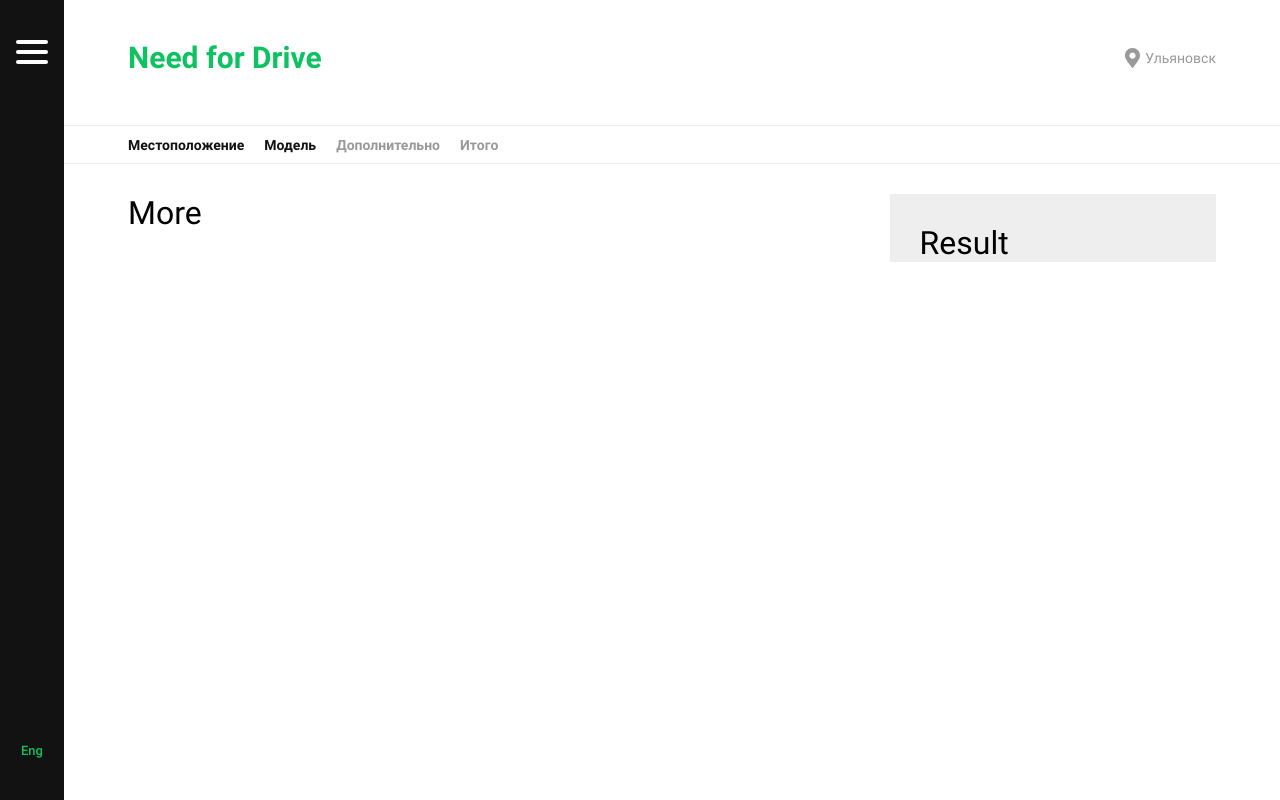
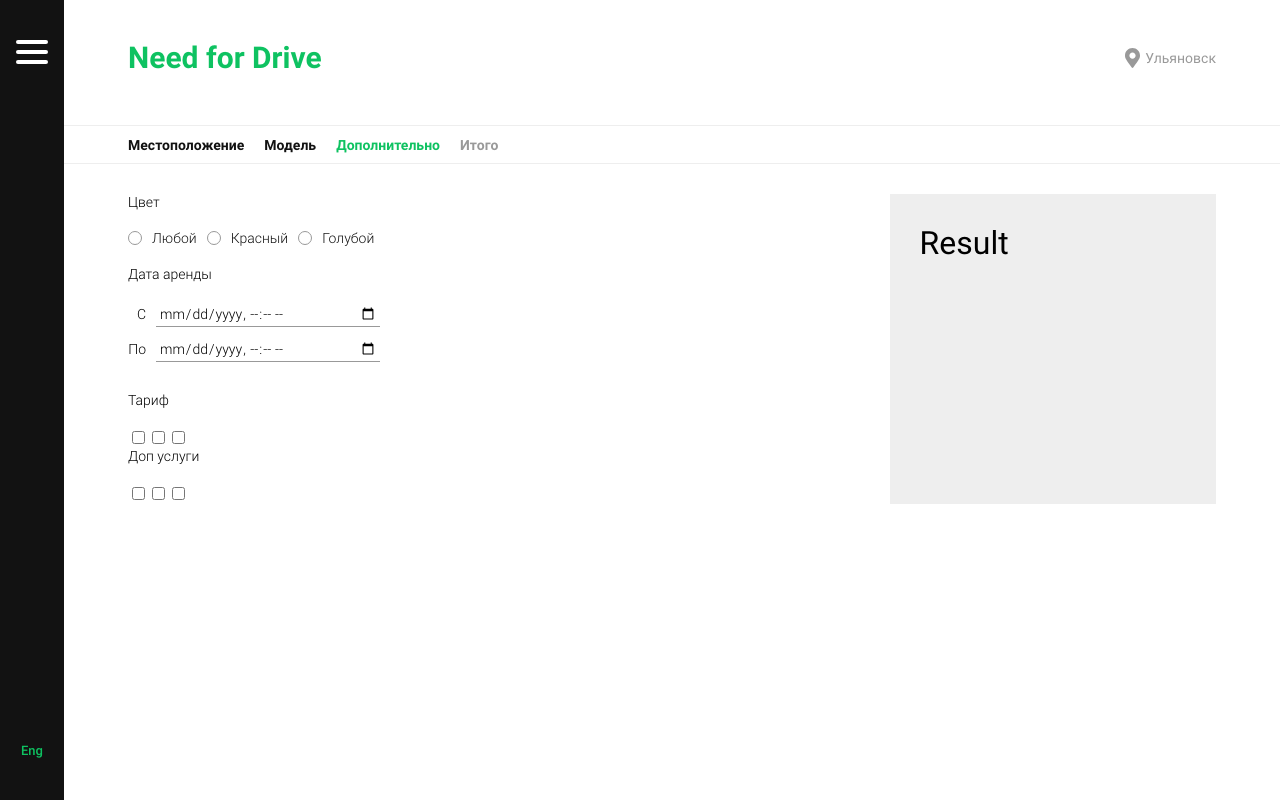
Before and after one commit to ArturIgnatov/ArturIgnatov.github.io, a React (Create React App) app: page /orderpage/more in a window 1280 px wide. Built offline with nearby package versions, Linux system fonts and the light colour scheme.

Commit message:
fux bugs build

```diff
--- a/package.json
+++ b/package.json
@@ -14,6 +14,7 @@
     "react-scripts": "3.4.1",
     "redux": "^4.0.5"
   },
+  "homepage": "./",
   "scripts": {
     "start": "react-scripts start",
     "build": "react-scripts build",
--- a/src/components/Order Page/Content/Location/Location.jsx
+++ b/src/components/Order Page/Content/Location/Location.jsx
@@ -35,7 +35,7 @@ const Location = (props) => {
 
 	return (
 		<div className='location'>
-			<div className='location__info'>
+			<div className='location__info style-input'>
 				<label className='location__city' >
 					Город
 					<input type="text" ref={cityValue} onChange={updateCityValue} value={inputText} onClick={() => { props.toggleCityBox() }}/>
@@ -54,7 +54,7 @@ const Location = (props) => {
 					:
 					<div></div> }
 				</label>
-				<label className='location__point'>
+				<label className='location__point input'>
 					Пункт выдачи
 					<input type="text" placeholder='Начните вводить пункт'/>
 				</label>
--- a/src/components/Order Page/Content/Location/Location.sass
+++ b/src/components/Order Page/Content/Location/Location.sass
@@ -6,8 +6,23 @@
 	flex-direction: column
 	align-items: flex-end
 	margin-bottom: 50px
-.location__city
+.style-input
 	position: relative
+	label
+		font-size: 14px
+		font-weight: 300
+		margin-bottom: 10px
+	input
+		margin-left: 10px
+		padding: 3px
+		width: 224px
+		border: 0
+		font-size: 14px
+		font-weight: 300
+		background: transparent
+		border-bottom: 1px solid $GRAY
+		&:focus
+			outline: none
 
 .location__city-list
 	width: 224px
@@ -30,24 +45,6 @@
 		color: $GRAY
 		&:hover
 			color: $GREEN
-
-
-
-label
-	font-size: 14px
-	font-weight: 300
-	margin-bottom: 10px
-input
-	margin-left: 10px
-	padding: 3px
-	width: 224px
-	border: 0
-	font-size: 14px
-	font-weight: 300
-	background: transparent
-	border-bottom: 1px solid $GRAY
-	&:focus
-		outline: none
 .svg__wrapper
 	position: absolute
 	cursor: pointer
--- a/src/components/Order Page/Content/Model/Model.jsx
+++ b/src/components/Order Page/Content/Model/Model.jsx
@@ -3,10 +3,18 @@ import './Model.sass'
 
 
 const Model = (props) => {
-	console.log(props);
 
 // Рендер радио
-	const checkBoxItem = props.filterCar.map((el) => {
+	const radioFilterCarItem = props.filterCar.map((el) => {
+		if (el.checked) {
+			return(
+				<label key={el.id}>
+					<input className="check" type="radio" name="model" checked={el.checked} onChange={() => { props.handlerRadio(el.id) }} />
+					<span className="fakecheck"></span>
+					<span className='active'>{el.title}</span>
+				</label>
+			)
+		}
 		return (
 			<label key={el.id}>
 				<input className="check" type="radio" name="model" checked={el.checked} onChange={() => { props.handlerRadio(el.id) }} />
@@ -51,8 +59,8 @@ const Model = (props) => {
 
 	return (
 		<div className='model'>
-			<div className='model__filter'>
-				{checkBoxItem}
+			<div className='model__filter style-radio'>
+				{radioFilterCarItem}
 			</div>
 			<div className='model__view'>
 				{carsItem}
--- a/src/components/Order Page/Content/Model/Model.sass
+++ b/src/components/Order Page/Content/Model/Model.sass
@@ -10,9 +10,14 @@
 .model__filter
 	margin-bottom: 40px
 	display: flex
+
+.style-radio
 	span
 		font-size: 14px
 		font-weight: 300
+		color: $GRAY
+		&.active
+			color: $BLACK
 	label
 		display: flex
 		align-items: center
@@ -23,12 +28,14 @@
 			opacity: 1
 	.fakecheck
 		display: inline-block
-		width: 16px
-		height: 16px
+		width: 14px
+		height: 14px
 		border: 1px solid #999999
 		margin-right: 10px
 		position: relative
 		border-radius: 50%
+		&.active
+			color: $GRAY
 	.fakecheck::before
 		border-radius: 50%
 		content: " "
@@ -37,10 +44,10 @@
 		left: 50%
 		transform: translate(-50%, -50%)
 		display: block
-		width: 16px
-		height: 16px
+		width: 14px
+		height: 14px
 		background-color: #fff
-		border: 5px solid $GREEN
+		border: 4px solid $GREEN
 		opacity: 0
 		transition: all linear .1s
 
--- a/src/components/Order Page/Content/More/More.jsx
+++ b/src/components/Order Page/Content/More/More.jsx
@@ -2,10 +2,51 @@ import React from 'react'
 import './More.sass'
 
 
-const More = () => {
+const More = (props) => {
+	console.log(props);
+
+	const radioFilterColorItem = props.colors.map( el => {
+		return (
+
+			<label key={el.id}>
+				<input className="check" type="radio" name="colors" checked={el.checked} onChange={() => { props.selectColor(el.id, el.title) }} />
+				<span className="fakecheck"></span>
+				<span className='active'>{el.title}</span>
+			</label>
+		)
+	})
+
 	return (
-		<div>
-			<h1>More</h1>
+		<div className='more'>
+			<span>Цвет</span>
+			<div className='more__colors style-radio'>
+				{radioFilterColorItem}
+			</div>
+			<span>Дата аренды</span>
+			<div className='more__date style-input'>
+				<label className='location__city' >
+					С
+					<input type="datetime-local"/>
+				</label>
+				<label className='location__point input'>
+					По
+					<input type="datetime-local" placeholder='Введите дату и время' />
+				</label>
+			</div>
+			<span>Тариф</span>
+			<label>
+				<input type="checkbox" />
+			</label>
+			<label>
+				<input type="checkbox" />
+			</label>
+			<label>
+				<input type="checkbox" />
+			</label>
+			<span>Доп услуги</span>
+			<input type="checkbox" />
+			<input type="checkbox" />
+			<input type="checkbox" />
 		</div>
 	)
 }
--- a/src/components/Order Page/Content/More/More.sass
+++ b/src/components/Order Page/Content/More/More.sass
@@ -0,0 +1,15 @@
+.more
+	span
+		display: block
+		font-size: 14px
+		font-weight: 300
+		margin-bottom: 20px
+.more__colors
+		display: flex
+.more__date
+	width: 252px
+	display: flex
+	flex-direction: column
+	align-items: flex-end
+	position: relative
+	margin-bottom: 20px
--- /dev/null
+++ b/src/components/Order Page/Content/More/MoreContainer.jsx
@@ -0,0 +1,24 @@
+import { connect } from 'react-redux';
+import More from './More';
+import { selectColorCarRadio } from '../../../../redux/orderpage-reducer';
+
+let mapStateToProps = (state) => {
+	return {
+		colors: state.orderPage.colors,
+		date: state.orderPage.date,
+		rate: state.orderPage.rate,
+		services: state.orderPage.services
+	}
+}
+let mapDispatchToProps = (dispatch) => {
+	return {
+		selectColor: (idRadio, title) => {
+			dispatch(selectColorCarRadio(idRadio, title))
+		}
+	}
+}
+
+const MoreContainer = connect(mapStateToProps, mapDispatchToProps)(More)
+
+
+export default MoreContainer;
--- a/src/components/Order Page/Content/OrderContent.jsx
+++ b/src/components/Order Page/Content/OrderContent.jsx
@@ -1,19 +1,19 @@
 import React from 'react'
 import './OrderContent.sass'
 import { Switch, Route } from 'react-router-dom'
-import Total from './Total/Total'
-import More from './More/More'
 import ModelContainer from './Model/ModelContainer'
 import LocationContainer from './Location/LocationContainer'
+import MoreContainer from './More/MoreContainer'
+import TotalContainer from './Total/TotalContainer'
 
-const OrderContent = (props) => {
+const OrderContent = () => {
 	return (
 		<div className='order-page__content'>
 			<Switch>
-				<Route exact path={'/orderpage'} render={ () => <LocationContainer /> } />
+				<Route exact path={'/orderpage'} component={LocationContainer} />
 				<Route  path={'/orderpage/model'} component={ModelContainer} />
-				<Route  path={'/orderpage/more'} component={More} />
-				<Route  path={'/orderpage/total'} component={Total} />
+				<Route  path={'/orderpage/more'} component={MoreContainer} />
+				<Route  path={'/orderpage/total'} component={TotalContainer} />
 			</Switch>
 		</div>
 	)
--- a/src/components/Order Page/Content/Total/Total.jsx
+++ b/src/components/Order Page/Content/Total/Total.jsx
@@ -2,7 +2,9 @@ import React from 'react'
 import './Total.sass'
 
 
-const Total = () => {
+const Total = (props) => {
+	console.log(props);
+
 	return (
 		<div>
 			<h1>Total</h1>
--- /dev/null
+++ b/src/components/Order Page/Content/Total/TotalContainer.jsx
@@ -0,0 +1,19 @@
+import { connect } from 'react-redux';
+import Total from './Total';
+
+let mapStateToProps = (state) => {
+
+	return {
+		preorder: state.orderPage.preorder
+	}
+}
+let mapDispatchToProps = (dispatch) => {
+	return {
+
+	}
+}
+
+const TotalContainer = connect(mapStateToProps, mapDispatchToProps)(Total)
+
+
+export default TotalContainer;
--- a/src/redux/orderpage-reducer.js
+++ b/src/redux/orderpage-reducer.js
@@ -11,11 +11,13 @@ let TOGGLE_CITY_BOX = 'TOGGLE_CITY_BOX'
 let SELECT_CARS = 'SELECT_CARS'
 let FILTER_CAR = 'FILTER_CAR'
 
+let SELECT_COLOR = "SELECT_COLOR"
+
 let initialState = {
 	menu:[
 		{ id: 1, title: 'Местоположение', path:'/orderpage', isActive: true},
 		{ id: 2, title: 'Модель', path: '/orderpage/model', isActive: true},
-		{ id: 3, title: 'Дополнительно', path: '/orderpage/more', isActive: false },
+		{ id: 3, title: 'Дополнительно', path: '/orderpage/more', isActive: true },
 		{ id: 4, title: 'Итого', path: '/orderpage/total', isActive: false },
 	],
 	location:{
@@ -44,7 +46,7 @@ let initialState = {
 	colors:[
 		{ id: 1, title: 'Любой', checked: false},
 		{ id: 2, title: 'Красный', checked: false},
-		{ id: 3, title: 'Голубой', checked: true}
+		{ id: 3, title: 'Голубой', checked: false}
 	],
 	date:[
 		{with: '', by: ''}
@@ -62,6 +64,7 @@ let initialState = {
 		sity: '',
 		point:'',
 		car:'',
+		colorCar:'',
 		dataThis: '',
 		dataBy: '',
 	},
@@ -115,6 +118,17 @@ const OrderPageReducer = (state = initialState, action) => {
 					return { ...el, checked: false }
 				})
 			}
+		case SELECT_COLOR:
+			return{
+				...state,
+				colors: state.colors.map(el =>{
+					if (el.id === action.id) {
+						return {...el, checked: true}
+					}
+					return { ...el, checked: false}
+				}),
+				preorder: {...state.preorder, colorCar:  action.city}
+			}
 		default:
 			return state
 	}
@@ -129,6 +143,7 @@ export const toggleCityBox = () => ({ type: TOGGLE_CITY_BOX })
 // Диспатчи для models
 export const selectCars = (carId, carModel) => ({ type: SELECT_CARS, id: carId, model: carModel })
 // Диспатчи для filterCar
-export const handlerFilterCarRadio = (idCheck) => ({ type: FILTER_CAR, id: idCheck})
+export const handlerFilterCarRadio = (idRadio) => ({ type: FILTER_CAR, id: idRadio})
+export const selectColorCarRadio = (idRadio, title) => ({ type: SELECT_COLOR, id: idRadio, city: title })
 
 export default OrderPageReducer;
```
Also changed, not shown: 29 other files (tests, documents, lock files or other folders).
